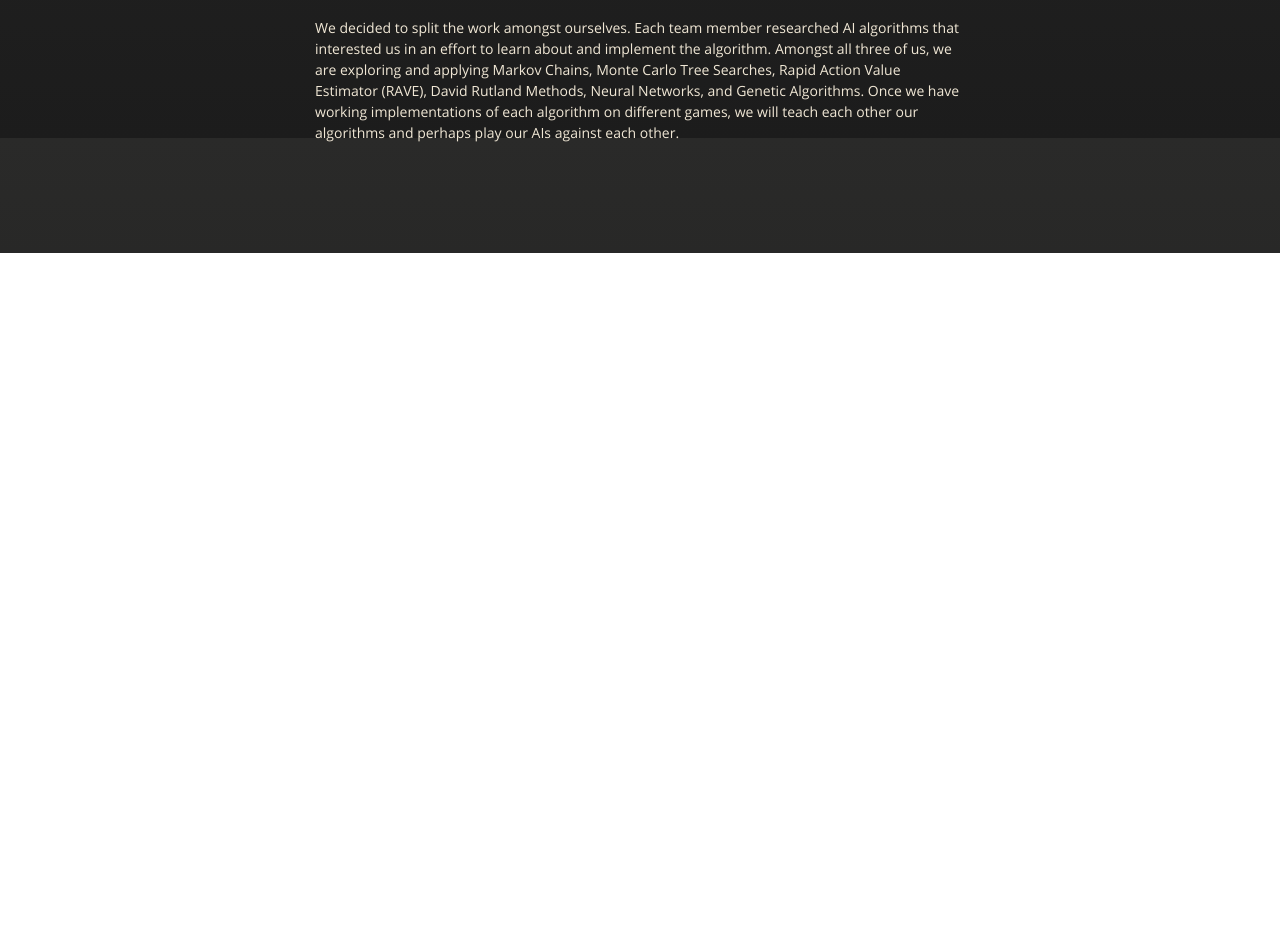
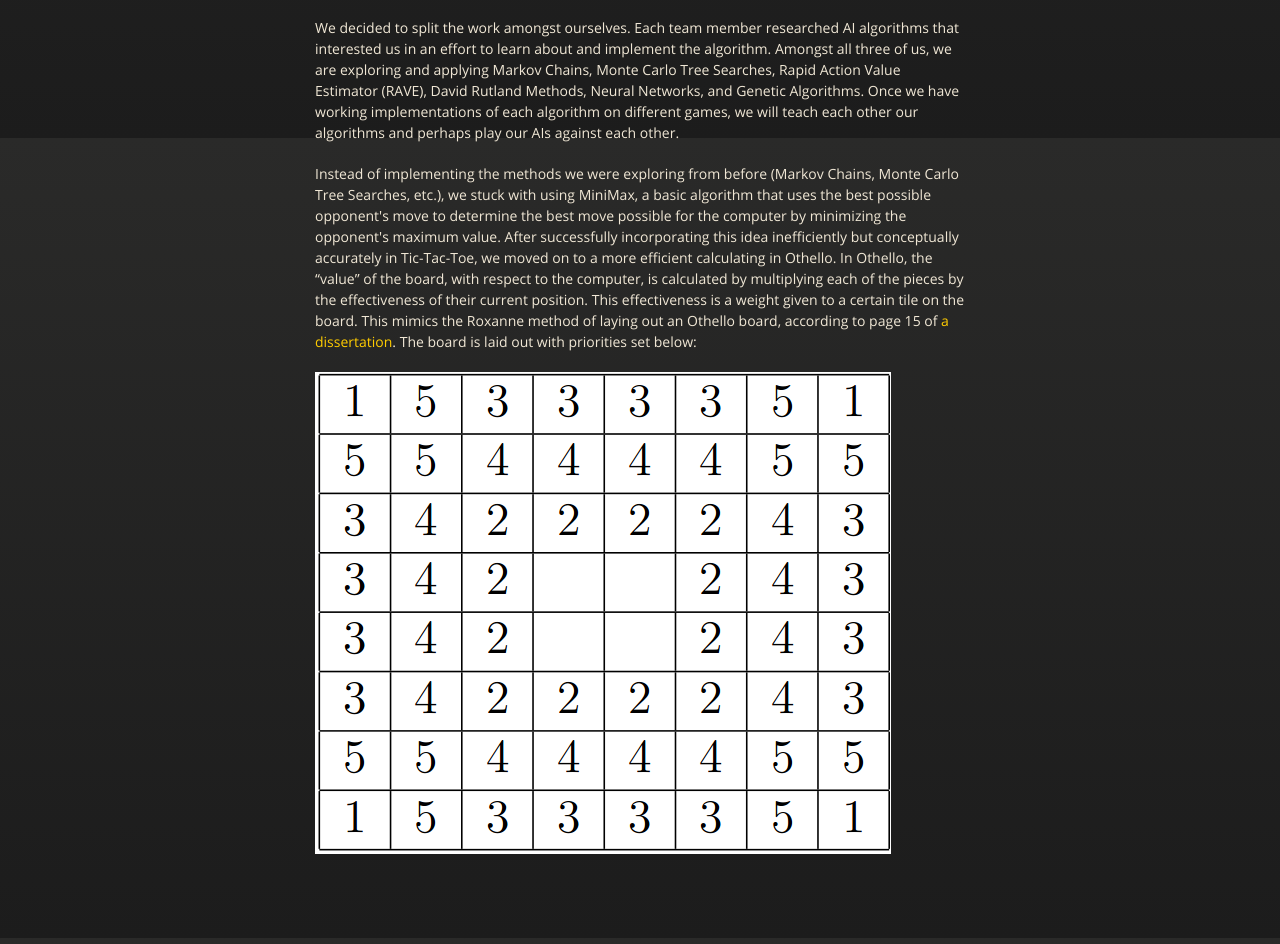
Before and after one commit to CaseyAlvarado/Zen-Master-Go, a plain HTML site: page design.html in a window 1280 px wide. Shown: the part 662-1606 px from the top of the page. Before the commit the page ends 915 px from the top, so only its background shows below. Drawn offline with nearby package versions, Linux system fonts and the light colour scheme.

Commit message:
Added some new design reflections and insight on Roxanne

```diff
--- a/design.html
+++ b/design.html
@@ -41,6 +41,8 @@
 <p>If we use the same AI algorithms, but on simpler games, such as Tic-Tac-Toe, the testing scaffold would be built. However, difficulty arises when integrating an algorithm with previously written code and adapting an algorithm to the rules of specific games.</p>
 <p>In the end, we decided to be more goal oriented and decided to try the AI algorithms on simpler games, including Tic-Tac-Toe and Checkers, and move up to a Go implementation, since making a useable AI aligned more with our learning goals. This required a redesigning of our project proposal so that our minimum deliverable, a working AI for Go, would not be our barely tangible final deliverable.</p>
 <p>We decided to split the work amongst ourselves. Each team member researched AI algorithms that interested us in an effort to learn about and implement the algorithm. Amongst all three of us, we are exploring and applying Markov Chains, Monte Carlo Tree Searches, Rapid Action Value Estimator (RAVE), David Rutland Methods, Neural Networks, and Genetic Algorithms. Once we have working implementations of each algorithm on different games, we will teach each other our algorithms and perhaps play our AIs against each other.</p>
+<p>Instead of implementing the methods we were exploring from before (Markov Chains, Monte Carlo Tree Searches, etc.), we stuck with using MiniMax, a basic algorithm that uses the best possible opponent's move to determine the best move possible for the computer by minimizing the opponent's maximum value. After successfully incorporating this idea inefficiently but conceptually accurately in Tic-Tac-Toe, we moved on to a more efficient calculating in Othello. In Othello, the “value” of the board, with respect to the computer, is calculated by multiplying each of the pieces by the effectiveness of their current position. This effectiveness is a weight given to a certain tile on the board. This mimics the Roxanne method of laying out an Othello board, according to page 15 of <a href="http://undergraduate.csse.uwa.edu.au/year4/Current/Students/Files/2007/RyanArcher/CorrectedDissertation.pdf">a dissertation</a>. The board is laid out with priorities set below:</p>
+<img src="./images/roxanne-othello.png">
 </section>
 
     </div>
```
Also changed, not shown: images/roxanne-othello.png (added).
